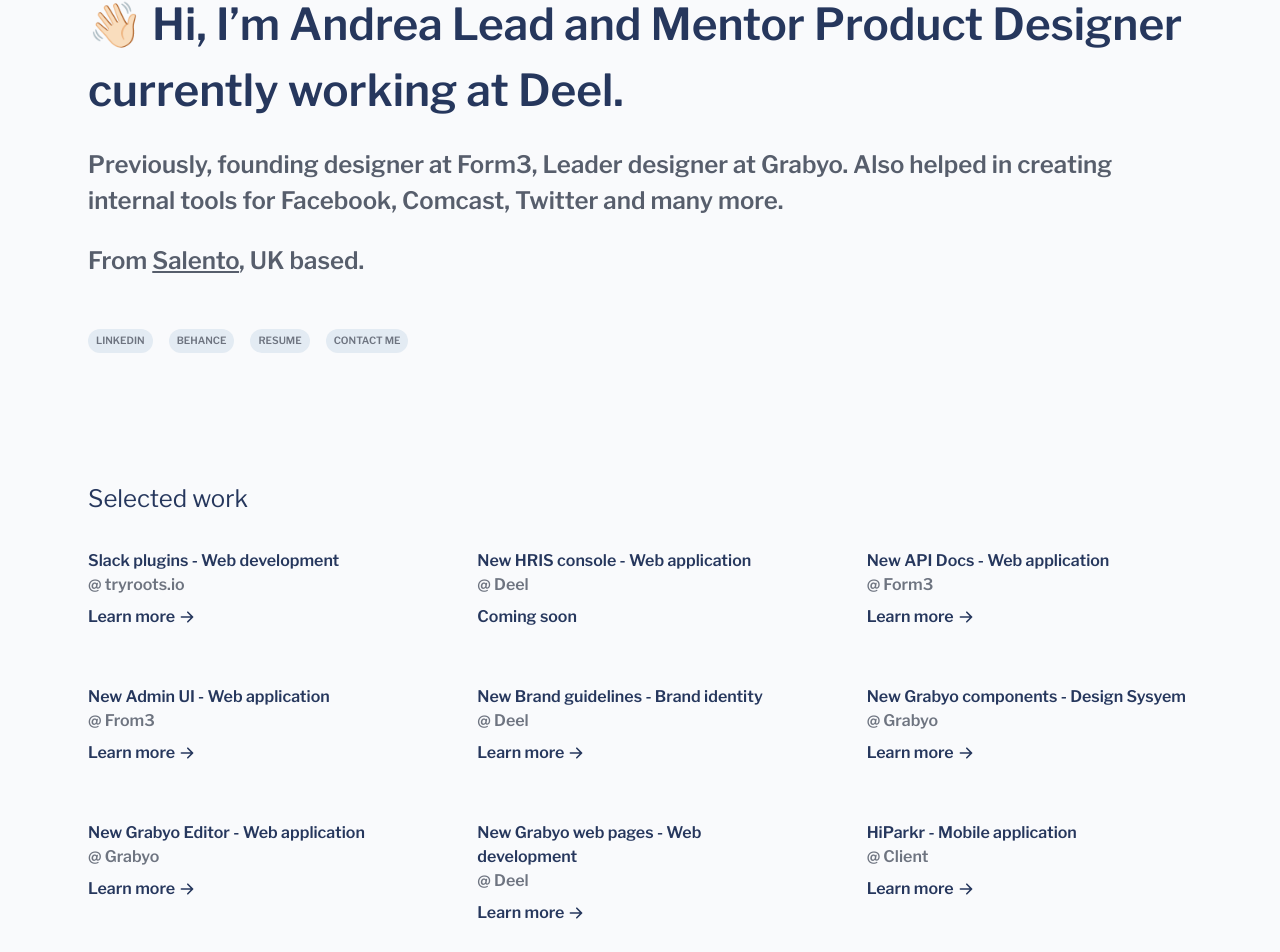
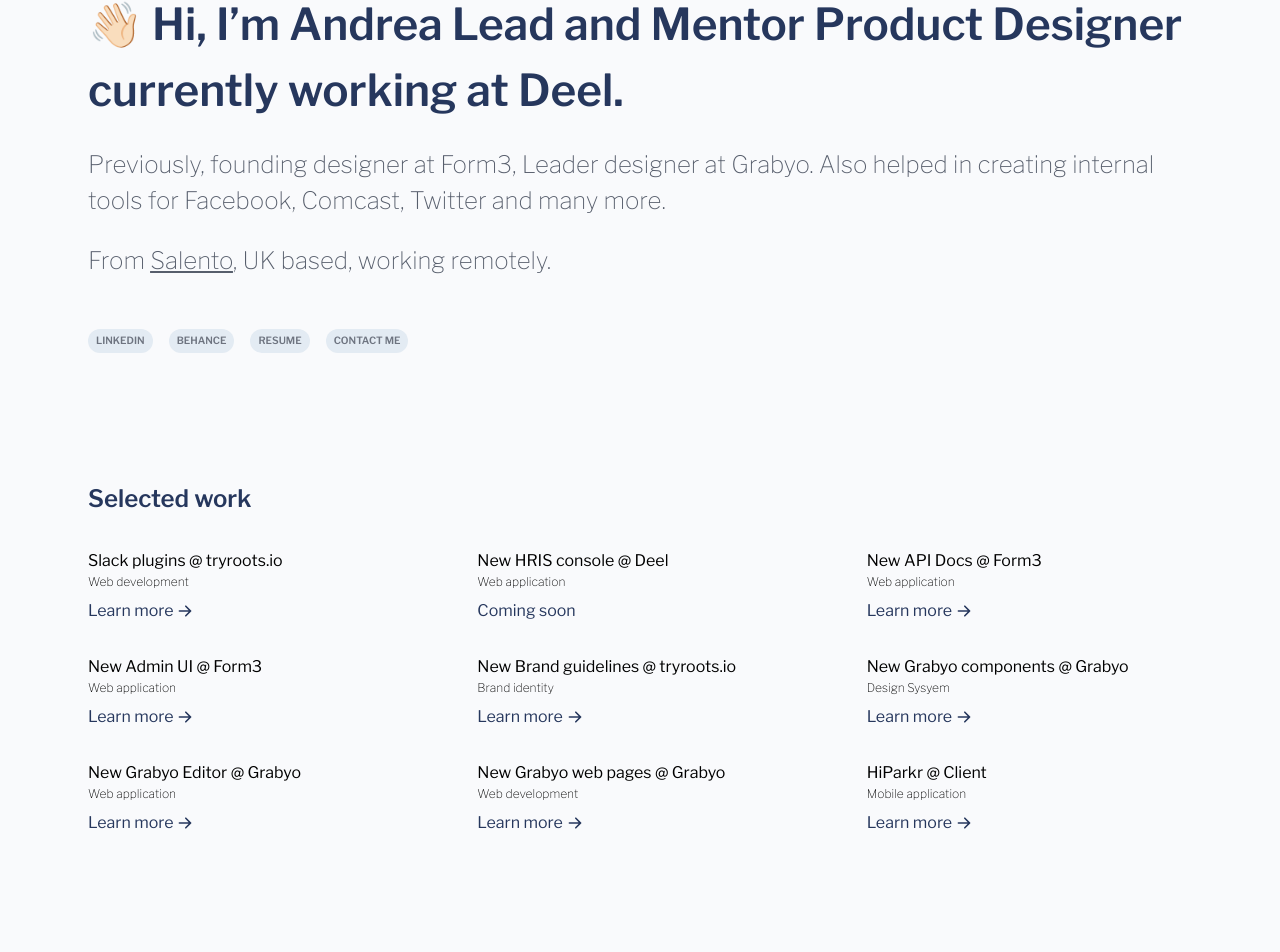
Before and after one commit to ricacostt/andreaportfolio, a Next.js app in the folder my-app/: page / in a window 1280 px wide. Shown: the part 249-1201 px from the top of the page. After the commit the page ends 1180 px from the top, so only its background shows below. Built offline with nearby package versions, Linux system fonts and the light colour scheme.

Commit message:
Global changes to Links, Works, Bio and fonts

```diff
--- a/my-app/components/Bio/Bio.js
+++ b/my-app/components/Bio/Bio.js
@@ -8,12 +8,11 @@
     <div className='flex flex-col justify-center max-w-screen-3xl ml-auto mr-auto pt-16 md:pt-32 xsm:px-2 px-8 gap-6'>
         <div className='text-xl xsm:text-3xl text-textPrimaryLight dark:text-textPrimaryDark xsm:leading-normal leading-8'>
             👋🏻 Hi, I’m Andrea Lead and Mentor Product Designer currently working at Deel.
-
             </div>
-            <div className='text-textSecondaryLight dark:text-textSecondaryDark text-base xsm:text-xl'>Previously, founding designer at Form3, Leader designer at Grabyo. Also helped in creating internal tools for Facebook, Comcast, Twitter and many more.
+            <div className='text-textSecondaryLight font-light dark:text-textSecondaryDark text-base xsm:text-xl'>Previously, founding designer at Form3, Leader designer at Grabyo. Also helped in creating internal tools for Facebook, Comcast, Twitter and many more.
             </div>
-            <div className='text-textSecondaryLight dark:text-textSecondaryDark text-base xsm:text-xl xsm:leading-normal leading-8'>
-            From <span className='underline'>Salento</span>, UK based.
+            <div className='text-textSecondaryLight font-light dark:text-textSecondaryDark text-base xsm:text-xl xsm:leading-normal leading-8'>
+            From <span className='underline'><a href="https://en.wikipedia.org/wiki/Salento" target="_blank" rel="noopener noreferrer">Salento</a></span>, UK based, working remotely.
         </div>
     </div>
     <div className='flex flex-row flex-wrap gap-4 justify-start ml-auto mr-auto pt-12 xsm:px-2 px-8'>
--- a/my-app/components/Work/Work.js
+++ b/my-app/components/Work/Work.js
@@ -1,24 +1,21 @@
 import React from "react";
 import { HiArrowRight } from "react-icons/hi";
 
-function Work({ work, company, status, link }) {
+function Work({ work, company, category, status, link, project }) {
   return (
     <>
    <div className="childBoss">
-          <div className=" work  text-base text-textPrimaryLight dark:text-textPrimaryDark">
-            {work}
+          <div className="work text-textCategoryLight font-normal dark:text-textCategoryDark">
+            {work} <a href={link} target="_blank" rel="noopener noreferrer">{company}</a>
           </div>
-          <div className="company text-textCompanyLight dark:text-textCompanyDark">
-            @ {company}
+          <div className="work text-textCategoryLight font-light text-sm dark:text-textCategoryDark">
+            {category}
           </div>
-          <div className="flex flex-row gap-1 text-textPrimaryLight dark:text-textPrimaryDark pt-2">
-            <div className="flex"> <a href={link} target="_blank"
-              rel="noopener noreferrer">{status} </a></div>
-
+          <div className="flex flex-row gap-1 text-textPrimaryLight font-medium dark:text-textPrimaryDark pt-2">
+            <div className="flex"> <a href={project} target="_blank" rel="noopener noreferrer">{status}</a></div>
             {status === 'Learn more' ?  <div className="flex items-center ">
               <HiArrowRight />
             </div> : null}
-
           </div>
         </div>
     </>
--- a/my-app/components/WorksList/WorksList.js
+++ b/my-app/components/WorksList/WorksList.js
@@ -5,25 +5,20 @@
 export default function WorksList() {
   return (
     <div className="pt-16 ms:pt-32 xsm:px-2 px-8 pb-24">
-      <h1 className="text-base xsm:text-xl font-medium pb-8 text-textPrimaryLight dark:text-textPrimaryDark">
+      <h1 className="text-base xsm:text-xl font- pb-8 text-textPrimaryLight dark:text-textPrimaryDark">
         Selected work
       </h1>
       <div className="parent">
 
-
-
-       <Work work={'Slack plugins - Web development'} company={'tryroots.io'} status={'Learn more'} link={''}/>
-       <Work work={'New HRIS console - Web application'} company={'Deel'} status={'Coming soon'} />
-
-       <Work work={'New API Docs - Web application'} company={'Form3'} status={'Learn more'} link={''}/>
-       <Work work={'New Admin UI - Web application'} company={'From3'} status={'Learn more'} link={''}/>
-       <Work work={'New Brand guidelines - Brand identity'} company={'Deel'} status={'Learn more'} link={''}/>
-       <Work work={'New Grabyo components - Design Sysyem'} company={'Grabyo'} status={'Learn more'} link={''}/>
-
-       <Work work={'New Grabyo Editor - Web application'} company={'Grabyo'} status={'Learn more'} link={''}/>
-       <Work work={'New Grabyo web pages - Web development'} company={'Deel'} status={'Learn more'} link={''}/>
-       <Work work={'HiParkr - Mobile application'} company={'Client'} status={'Learn more'} link={''}/>
-
+       <Work work={'Slack plugins'} link={'https://www.deel.com/hr'} company={'@ tryroots.io'} category={'Web development'} status={'Learn more'} project={'https://www.figma.com/proto/el4YFh8G7dWD8LRXKd9sJ7/SLACK-Plugins-%40-Roots?page-id=511%3A3428&node-id=511-3700&viewport=661%2C485%2C0.12&scaling=scale-down-width&starting-point-node-id=511%3A3700'}/>
+       <Work work={'New HRIS console'} link={'https://www.deel.com/'} company={'@ Deel'} category={'Web application'} status={'Coming soon'} />
+       <Work work={'New API Docs'} link={'https://www.form3.tech/'} company={'@ Form3'} category={'Web application'} status={'Learn more'} project={'https://www.figma.com/proto/lnOGK42AUpcfpfanyOL1tM/API-Docs---Case-Study?page-id=0%3A1&node-id=214-31&viewport=654%2C546%2C0.03&scaling=min-zoom&starting-point-node-id=214%3A31'}/>
+       <Work work={'New Admin UI '} link={'https://www.form3.tech/'} company={'@ Form3'} category={'Web application'} status={'Learn more'} project={'https://www.figma.com/proto/hpb8yATIxwWZAxTXcGATPV/Form3-ADMIN-UI---Case-study?page-id=2480%3A4004&node-id=2602-8541&viewport=661%2C430%2C0.05&scaling=min-zoom&starting-point-node-id=2602%3A8541'}/>
+       <Work work={'New Brand guidelines'} link={'https://www.form3.tech/'} company={'@ tryroots.io'} category={'Brand identity'} status={'Learn more'} project={'https://www.figma.com/proto/Ya5vPXFUeqbQp5jrcdWWc4/BRAND-System-2020-Proto?page-id=794%3A0&node-id=877-2381&viewport=492%2C369%2C0.05&scaling=contain&starting-point-node-id=877%3A2381'}/>
+       <Work work={'New Grabyo components'} link={'https://about.grabyo.com/'} company={'@ Grabyo'} category={'Design Sysyem'} status={'Learn more'} project={'https://www.figma.com/proto/3aNocId1PgUU8maJIbxTlL/New-Grabyo-Components?page-id=0%3A1&node-id=977-470&viewport=738%2C239%2C0.3&scaling=scale-down-width'}/>
+       <Work work={'New Grabyo Editor'} link={'https://about.grabyo.com/'} company={'@ Grabyo'} category={'Web application'} status={'Learn more'} project={'https://www.figma.com/proto/0KRIOXJJJ88aOJYSADvVZh/Grabyo-New-EDITOR?page-id=0%3A1&node-id=2-238&viewport=600%2C225%2C0.04&scaling=min-zoom&starting-point-node-id=2%3A238'}/>
+       <Work work={'New Grabyo web pages'} link={'https://about.grabyo.com/'} company={'@ Grabyo'} category={'Web development'} status={'Learn more'} project={'https://www.figma.com/proto/tyNheOW9w7i8MqsCSg56K7/Grabyo-New-web-templates?page-id=1286%3A966&node-id=1286-977&viewport=241%2C48%2C0.06&scaling=scale-down-width&starting-point-node-id=1286%3A977&show-proto-sidebar=1'}/>
+       <Work work={'HiParkr'} company={'@ Client'} category={'Mobile application'} status={'Learn more'} project={'https://www.figma.com/proto/QPA9zNYO2bNq66Fdoxbrpu4d/HiParkr_-Project?page-id=0%3A1&node-id=91-3583&viewport=561%2C96%2C0.1&scaling=scale-down-width&starting-point-node-id=91%3A3583'}/>
       </div>
     </div>
   );
--- a/my-app/src/styles/globals.css
+++ b/my-app/src/styles/globals.css
@@ -16,8 +16,6 @@
   margin: 0 auto;
   overscroll-behavior: none;
   font-weight: 600;
-
-
 }
 
 .parent {
```
